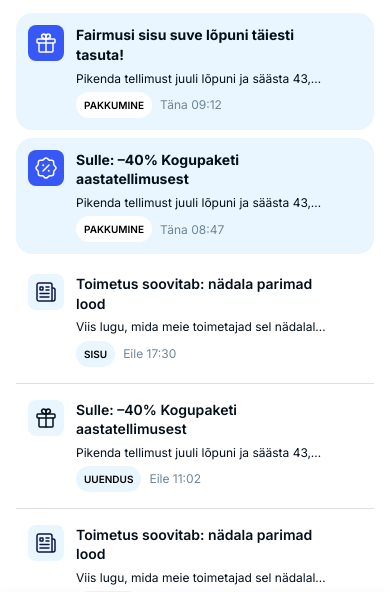
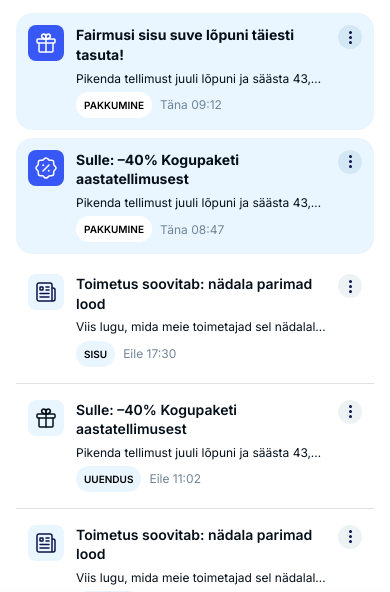
Before and after one commit to sanomies/d-inbox, a plain HTML site: page full-page-test/index.html in a window 390 px wide. Shown: the part 172-764 px from the top of the page. Drawn offline with Linux system fonts and the light colour scheme.

Commit message:
Always show kebab buttons on mobile
Hover-reveal doesn't work on touch screens; mobile rows now always
show the kebab chip like the visible states in the Figma frame.

Co-Authored-By: Claude Fable 5 <noreply@anthropic.com>

```diff
--- a/full-page-test/index.html
+++ b/full-page-test/index.html
@@ -714,6 +714,7 @@
         "icon text kebab"
         "icon meta kebab";
     }
+    .kebab-btn { opacity: 1; }
     .row-meta {
       flex-direction: row-reverse;
       justify-content: flex-end;
```
